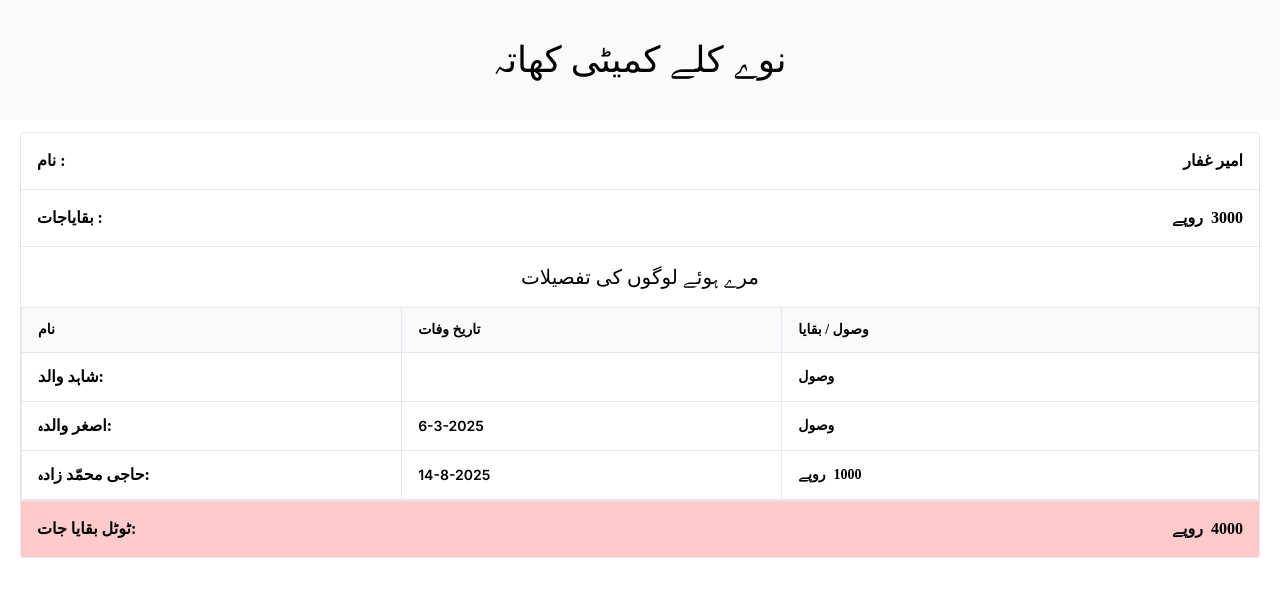
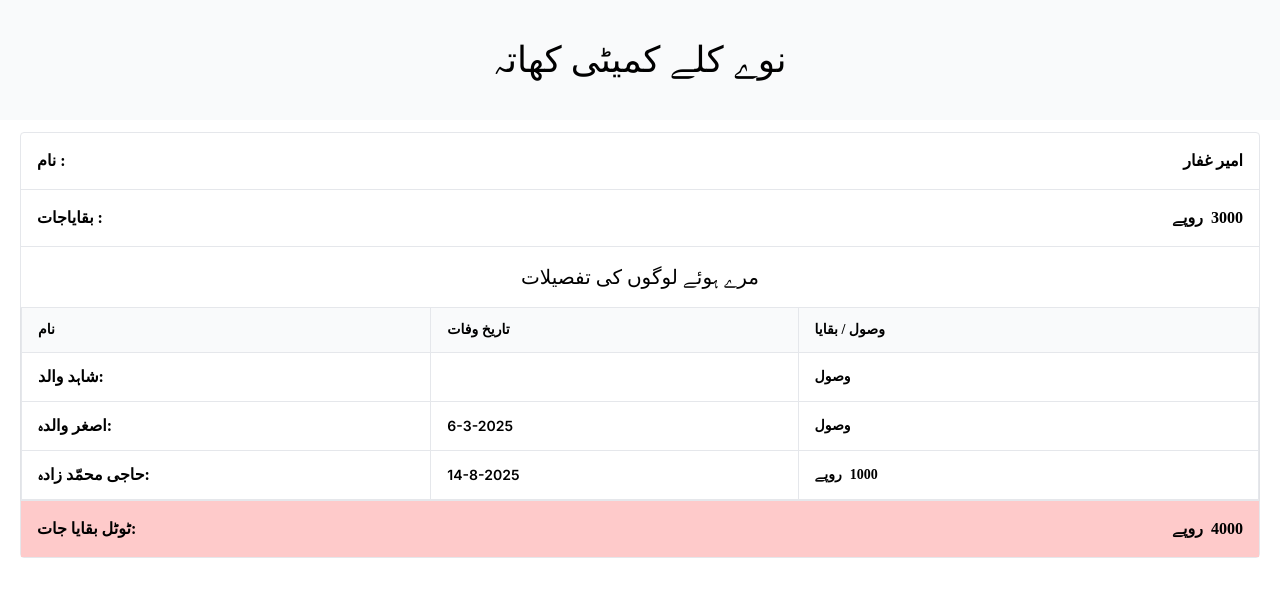
Before and after one commit to shakilkhan12/committee, a Next.js app: page /person/1 in a window 1280 px wide. Shown: the top 596 px of the page. Built offline with nearby package versions, Linux system fonts and the light colour scheme; a web font is replaced by a local one.

Commit message:
table updated

```diff
--- a/src/app/person/[id]/page.tsx
+++ b/src/app/person/[id]/page.tsx
@@ -46,9 +46,9 @@ const page = ({params}: PropTypes) => {
                     <table className='min-w-full text-left text-sm'>
                         <thead className='sticky top-0 z-10 bg-gray-50 text-gray-600'>
                             <tr className='[&>th]:px-4 [&>th]:py-3'>
-                                <th className='px-4 py-3 urdu w-[130px] border'>نام </th>
-                                <th className='px-4 py-3 urdu w-[130px] border'>تاریخ وفات</th>
-                                <th className='px-4 py-3 urdu w-[130px] border'>وصول / بقایا </th>
+                                <th className='px-4 py-3 urdu min-w-[130px] border'>نام </th>
+                                <th className='px-4 py-3 urdu min-w-[130px] border'>تاریخ وفات</th>
+                                <th className='px-4 py-3 urdu min-w-[130px] border'>وصول / بقایا </th>
                             </tr>
                         </thead>
                         <tbody  className='divide-y divide-gray-100'>
```
